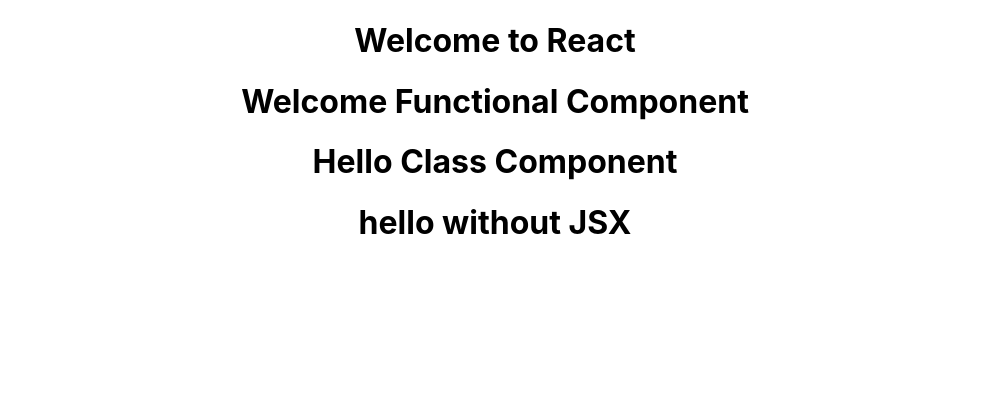
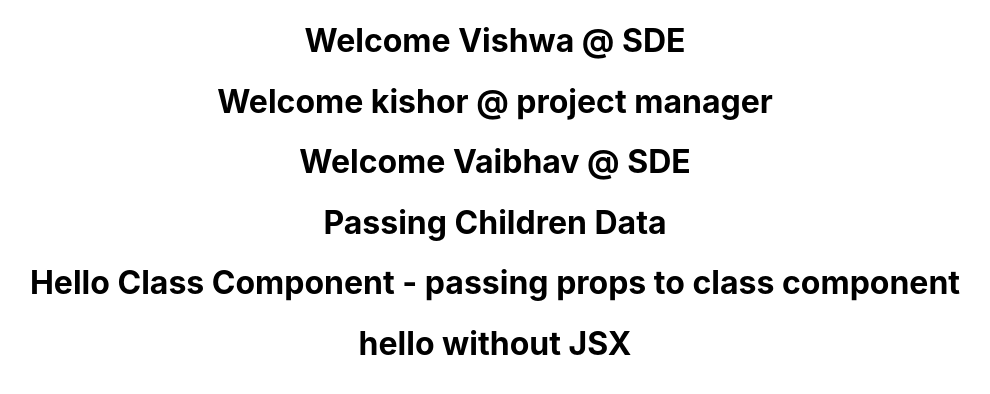
Before and after one commit to viswanathgowda/react, a React (Create React App) app in the folder hello-world/: page / in a window 1280 px wide. Shown: the top 394 px of the page, without its empty margins (145-1135 px from the left). Built offline with nearby package versions, Linux system fonts and the light colour scheme.

Commit message:
implemented the props

```diff
--- a/hello-world/src/App.js
+++ b/hello-world/src/App.js
@@ -6,9 +6,12 @@
 function App() {
   return (
     <div className="App">
-      <Welcome1 />
-      <Welcome2 />
-      <Greet />
+      <Welcome1 name="Vishwa" designation="SDE" />
+      <Welcome2 name="kishor" designation="project manager" />
+      <Welcome2 name="Vaibhav" designation="SDE">
+        <h1>Passing Children Data</h1>
+      </Welcome2>
+      <Greet name="passing props to class component" />
       <Hello />
     </div>
   );
--- a/hello-world/src/components/Greet.js
+++ b/hello-world/src/components/Greet.js
@@ -9,8 +9,12 @@
 import React from "react";
 
 class Greet extends React.Component {
+  /**We can't assign value to props like props.name = "Vishwa"
+   * props are read-only
+   * props are immutable
+   */
   render() {
-    return <h1>Hello Class Component</h1>;
+    return <h1>Hello Class Component - {this.props.name}</h1>;
   }
 }
 
--- a/hello-world/src/components/welcome.js
+++ b/hello-world/src/components/welcome.js
@@ -11,11 +11,24 @@
  */
 import React from "react";
 
-export function Welcome1() {
-  return <h1>Welcome to React</h1>;
+export function Welcome1(props) {
+  return (
+    <h1>
+      Welcome {props.name} @ {props.designation}
+    </h1>
+  );
 }
 
-export const Welcome2 = () => <h1>Welcome Functional Component</h1>;
+export const Welcome2 = (props) => {
+  return (
+    <div>
+      <h1>
+        Welcome {props.name} @ {props.designation}
+      </h1>
+      {props.children}
+    </div>
+  );
+};
 // export default Welcome = () => return <h1>Welcome to React</h1>;
 
 // export default welcome;
```
